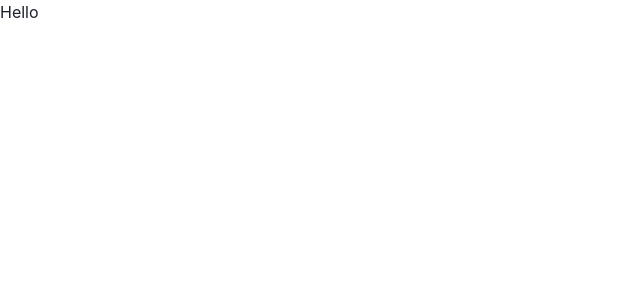
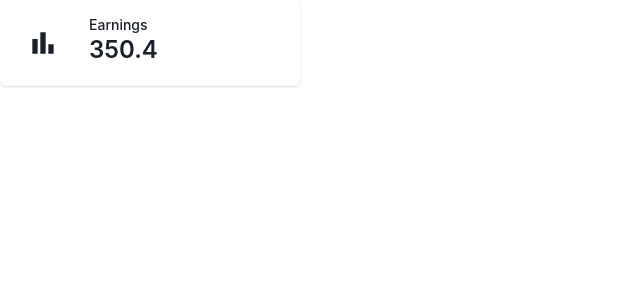
Before and after one commit to Fabio-Morais/Dashboard, a Next.js app: page / in a window 1280 px wide. Shown: the top 300 px of the page, without its empty margins (0-640 px from the left). Built offline with nearby package versions, Linux system fonts and the light colour scheme.

Commit message:
Add generic card

```diff
--- a/package.json
+++ b/package.json
@@ -21,6 +21,7 @@
     "next": "13.3.4",
     "react": "18.2.0",
     "react-dom": "18.2.0",
+    "react-icons": "^4.8.0",
     "typescript": "5.0.4"
   },
   "devDependencies": {
--- /dev/null
+++ b/src/components/IconBox/IconBox.tsx
@@ -0,0 +1,12 @@
+import { Flex, useColorModeValue } from '@chakra-ui/react'
+
+export default function IconBox(props: { icon: JSX.Element | string }) {
+  const { icon, ...rest } = props
+  const boxBg = useColorModeValue('secondaryGray.300', 'whiteAlpha.100')
+
+  return (
+    <Flex alignItems={'center'} justifyContent={'center'} borderRadius={'50%'} w="56px" h="56px" bg={boxBg}>
+      {icon}
+    </Flex>
+  )
+}
--- /dev/null
+++ b/src/components/Statistic/Statistic.tsx
@@ -0,0 +1,50 @@
+import { Card, Flex, Stat, StatLabel, StatNumber, Text, useColorModeValue } from '@chakra-ui/react'
+
+export default function IconBox(props: {
+  startContent?: JSX.Element
+  name: string
+  growth?: string | number
+  value: string | number
+}) {
+  const { startContent, name, growth, value } = props
+  const textColor = useColorModeValue('secondaryGray.900', 'white')
+  const textColorSecondary = 'secondaryGray.600'
+
+  return (
+    <Card p="15px" variant="elevated" maxW="300px">
+      <Flex my="auto" h="100%" align={{ base: 'center', xl: 'center' }} justify={{ base: 'center', xl: 'center' }}>
+        {startContent}
+
+        <Stat my="auto" ml={startContent ? '18px' : '0px'}>
+          <StatLabel
+            lineHeight="100%"
+            color={textColorSecondary}
+            fontSize={{
+              base: 'sm',
+            }}
+          >
+            {name}
+          </StatLabel>
+          <StatNumber
+            color={textColor}
+            fontSize={{
+              base: '2xl',
+            }}
+          >
+            {value}
+          </StatNumber>
+          {growth ? (
+            <Flex align="center">
+              <Text color="green.500" fontSize="xs" fontWeight="700" mr="5px">
+                {growth}
+              </Text>
+              <Text color="secondaryGray.600" fontSize="xs" fontWeight="400">
+                since last month
+              </Text>
+            </Flex>
+          ) : null}
+        </Stat>
+      </Flex>
+    </Card>
+  )
+}
--- /dev/null
+++ b/src/components/StatisticSection/StatisticSection.tsx
@@ -0,0 +1,23 @@
+import { Icon, SimpleGrid, useColorModeValue } from '@chakra-ui/react'
+
+import React from 'react'
+import { MdBarChart } from 'react-icons/md'
+
+import IconBox from '@/components/IconBox/IconBox'
+import Statistic from '@/components/Statistic/Statistic'
+
+const StatisticSection = () => {
+  const brandColor = useColorModeValue('brand.500', 'white')
+
+  return (
+    <SimpleGrid columns={{ base: 1, md: 2, lg: 3, '2xl': 6 }} gap="20px" mb="20px">
+      <Statistic
+        startContent={<IconBox icon={<Icon w="32px" h="32px" as={MdBarChart} color={brandColor} />} />}
+        name="Earnings"
+        value="350.4"
+      />
+    </SimpleGrid>
+  )
+}
+
+export default StatisticSection
--- a/src/pages/index.tsx
+++ b/src/pages/index.tsx
@@ -1,5 +1,5 @@
-import { Text } from '@chakra-ui/react'
+import StatisticSection from '@/components/StatisticSection/StatisticSection'
 
 export default function Home() {
-  return <Text>Hello</Text>
+  return <StatisticSection />
 }
```
Also changed, not shown: 1 other file (tests, documents, lock files or other folders).
